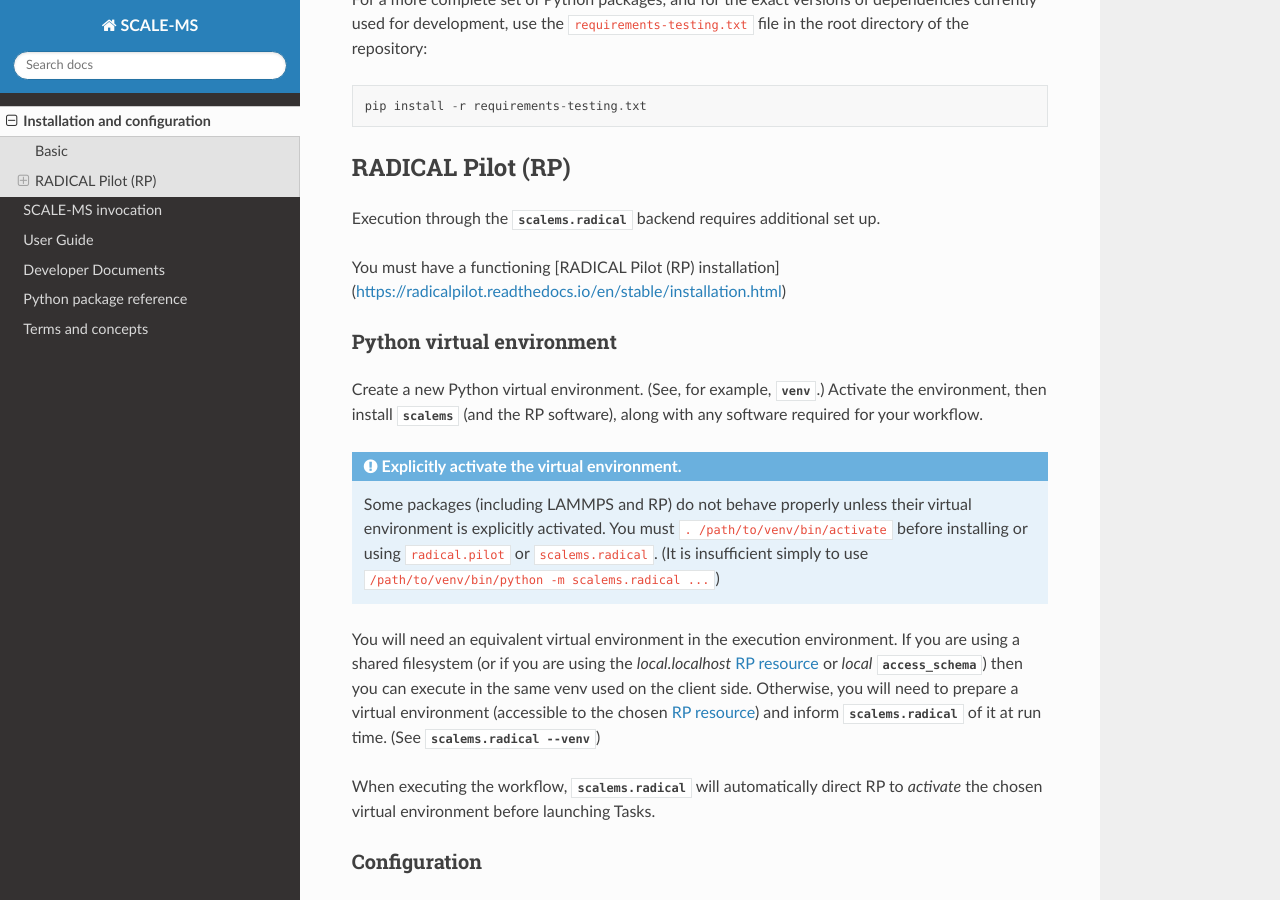
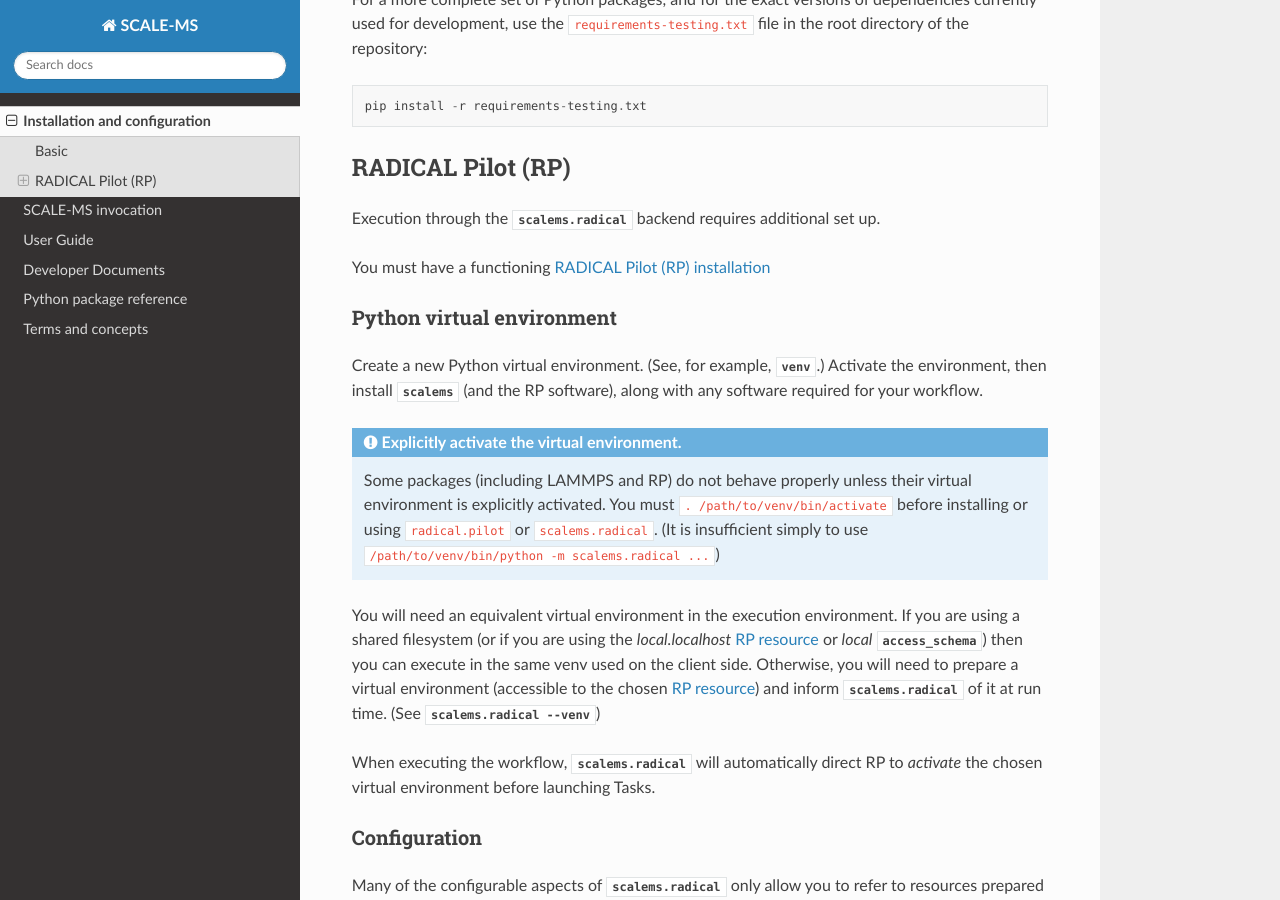
Before and after one commit to SCALE-MS/scale-ms, a Sphinx documentation site: the page built from docs/install.rst, in a window 1280 px wide and 900 px high, scrolled down 573 px. Built offline with Sphinx 7.4.7 and the Read the Docs theme 2.0.0, drawn with Linux system fonts in a browser that asks for light colours.

Commit message:
Update install.rst
Fix a silly syntax error.

Use RST, not MD! :-P

```diff
--- a/docs/install.rst
+++ b/docs/install.rst
@@ -34,7 +34,7 @@ RADICAL Pilot (RP)
 Execution through the :py:mod:`scalems.radical` backend requires additional set up.
 
 You must have a functioning
-[RADICAL Pilot (RP) installation](https://radicalpilot.readthedocs.io/en/stable/installation.html)
+`RADICAL Pilot (RP) installation <https://radicalpilot.readthedocs.io/en/stable/installation.html>`__
 
 Python virtual environment
 --------------------------
```
